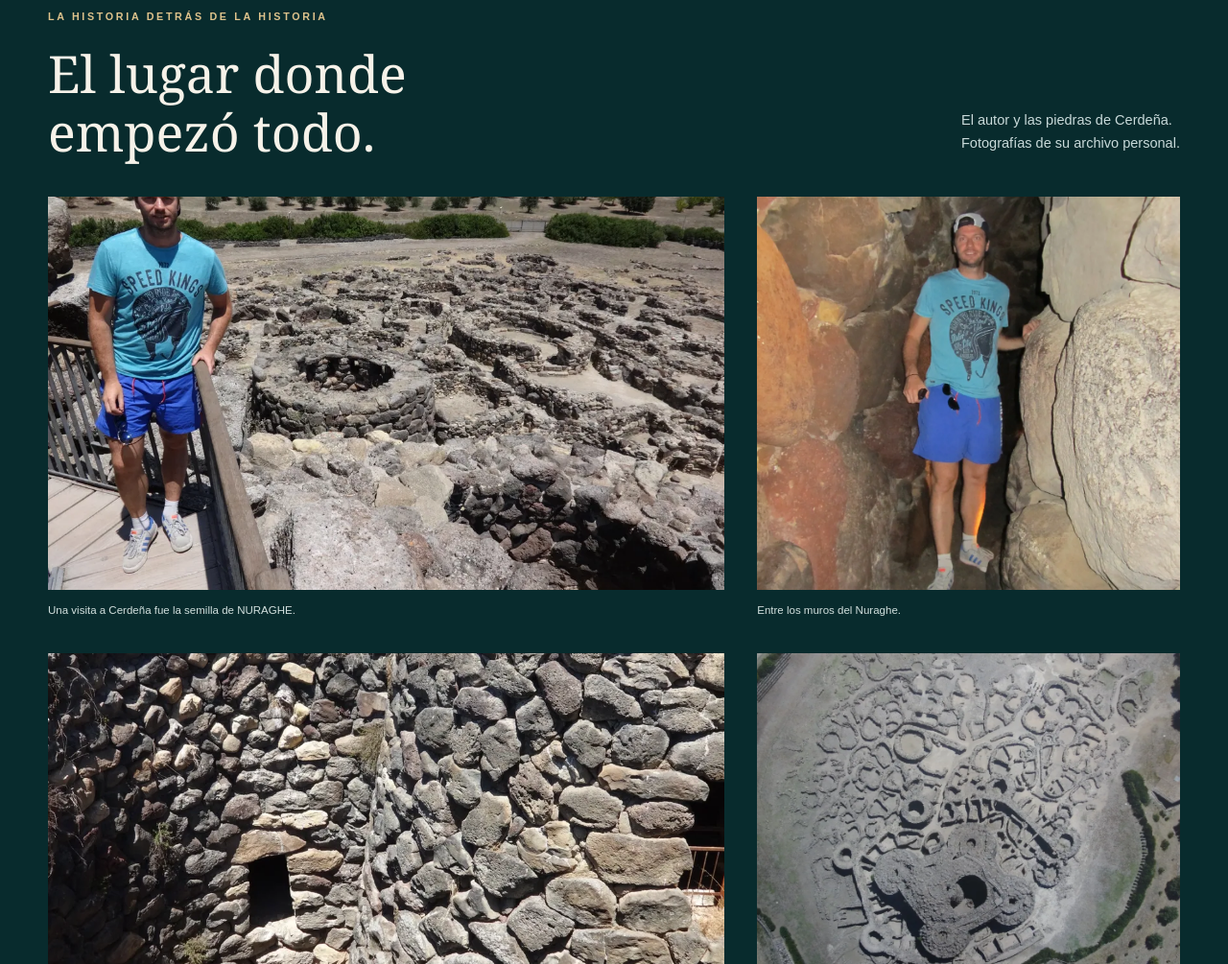
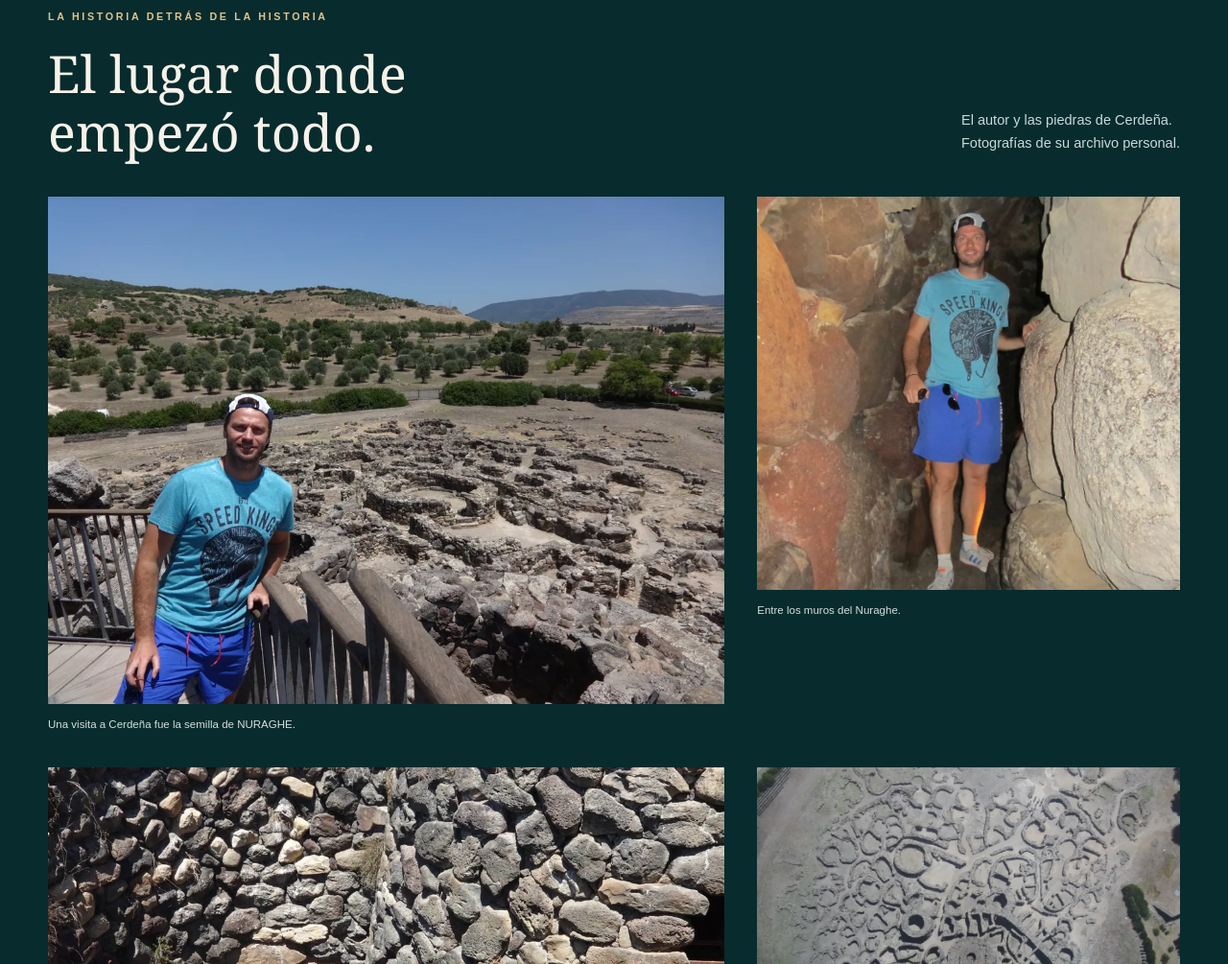
Before and after one commit to fersanben3/nuraghe-web, a plain HTML site: page index.html in a window 1280 px wide. Shown: the part 2929-3934 px from the top of the page at 96% size. Drawn offline with Linux system fonts and the light colour scheme.

Commit message:
Mostrar fotografía completa DSC02355 de Cerdeña sin recortar al autor

```diff
--- a/index.html
+++ b/index.html
@@ -115,6 +115,7 @@ h2{font-size:clamp(2.4rem,4.2vw,4.2rem);line-height:1.13}
 @media(max-width:420px){.photo-grid figure img,.photo-grid figure:nth-child(n+3) img{height:175px}.nature-grid{grid-template-columns:1fr 1fr}.nature-grid figure:last-child{grid-column:1/-1;max-width:60%;justify-self:center}}
 @media(prefers-reduced-motion:reduce){html{scroll-behavior:auto}*,*:before,*:after{transition:none!important}}
 
+.photo-grid figure:first-child img{width:100%;height:auto;aspect-ratio:4/3;object-fit:contain}
 </style>
 </head>
 
@@ -152,7 +153,7 @@ h2{font-size:clamp(2.4rem,4.2vw,4.2rem);line-height:1.13}
 <section class="section sardinia" id="cerdena"><div class="container">
 <div class="section-title"><div><span class="eyebrow">La historia detrás de la historia</span><h2>El lugar donde<br>empezó todo.</h2></div><p class="intro">El autor y las piedras de Cerdeña.<br>Fotografías de su archivo personal.</p></div>
 <div class="photo-grid">
-<figure><button class="photo-open" data-image="cerdena-dsc02356.webp" data-caption="Una visita a Cerdeña fue la semilla de NURAGHE."><img src="cerdena-dsc02356.webp" alt="Fernando Santos Beneit ante las ruinas del nuraghe en Cerdeña" loading="lazy"></button><figcaption>Una visita a Cerdeña fue la semilla de NURAGHE.</figcaption></figure>
+<figure><button class="photo-open" data-image="cerdena-dsc02355.webp" data-caption="Una visita a Cerdeña fue la semilla de NURAGHE."><img src="cerdena-dsc02355.webp" alt="Fernando Santos Beneit ante las ruinas del nuraghe en Cerdeña, fotografía completa sin recortes" loading="lazy"></button><figcaption>Una visita a Cerdeña fue la semilla de NURAGHE.</figcaption></figure>
 <figure><button class="photo-open" data-image="cerdena-img_0464.webp" data-caption="Entre los muros del Nuraghe."><img src="cerdena-img_0464.webp" alt="Fernando Santos Beneit en el interior de un nuraghe" loading="lazy"></button><figcaption>Entre los muros del Nuraghe.</figcaption></figure>
 <figure><button class="photo-open" data-image="cerdena-dsc02343.webp" data-caption="Los muros de piedra del nuraghe."><img src="cerdena-dsc02343.webp" alt="Detalle de los antiguos muros de piedra del nuraghe" loading="lazy"></button><figcaption>Los muros de piedra del nuraghe.</figcaption></figure>
 <figure><button class="photo-open" data-image="cerdena-dsc02371.webp" data-caption="Vista aérea del conjunto arqueológico."><img src="cerdena-dsc02371.webp" alt="Vista aérea del conjunto arqueológico nurágico" loading="lazy"></button><figcaption>Vista aérea del conjunto arqueológico.</figcaption></figure>
```
